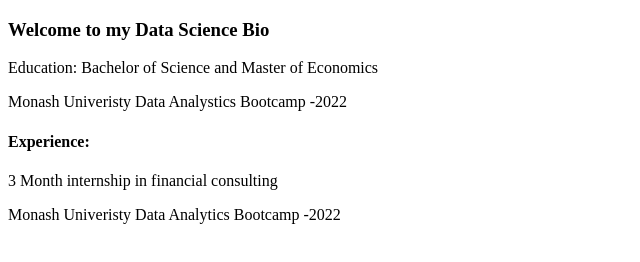
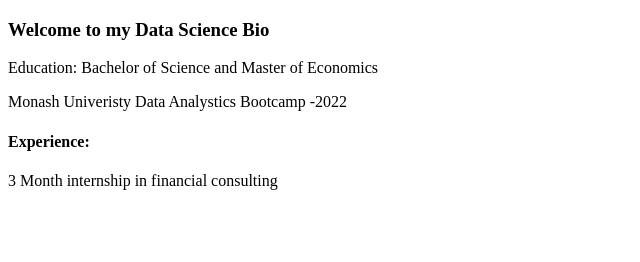
Before and after one commit to Rob397/Rob397.github.io, a plain HTML site: page index.html in a window 1280 px wide. Shown: the whole page, without its empty margins (0-640 px from the left). Drawn offline with Linux system fonts and the light colour scheme.

Commit message:
Update index.html

```diff
--- a/index.html
+++ b/index.html
@@ -22,12 +22,6 @@
 
      <p>3 Month internship in financial consulting</p>
 
-      <p>
-      Monash Univeristy Data Analytics Bootcamp -2022
-    </p>
-
-
-
 
 
 </body>
```
